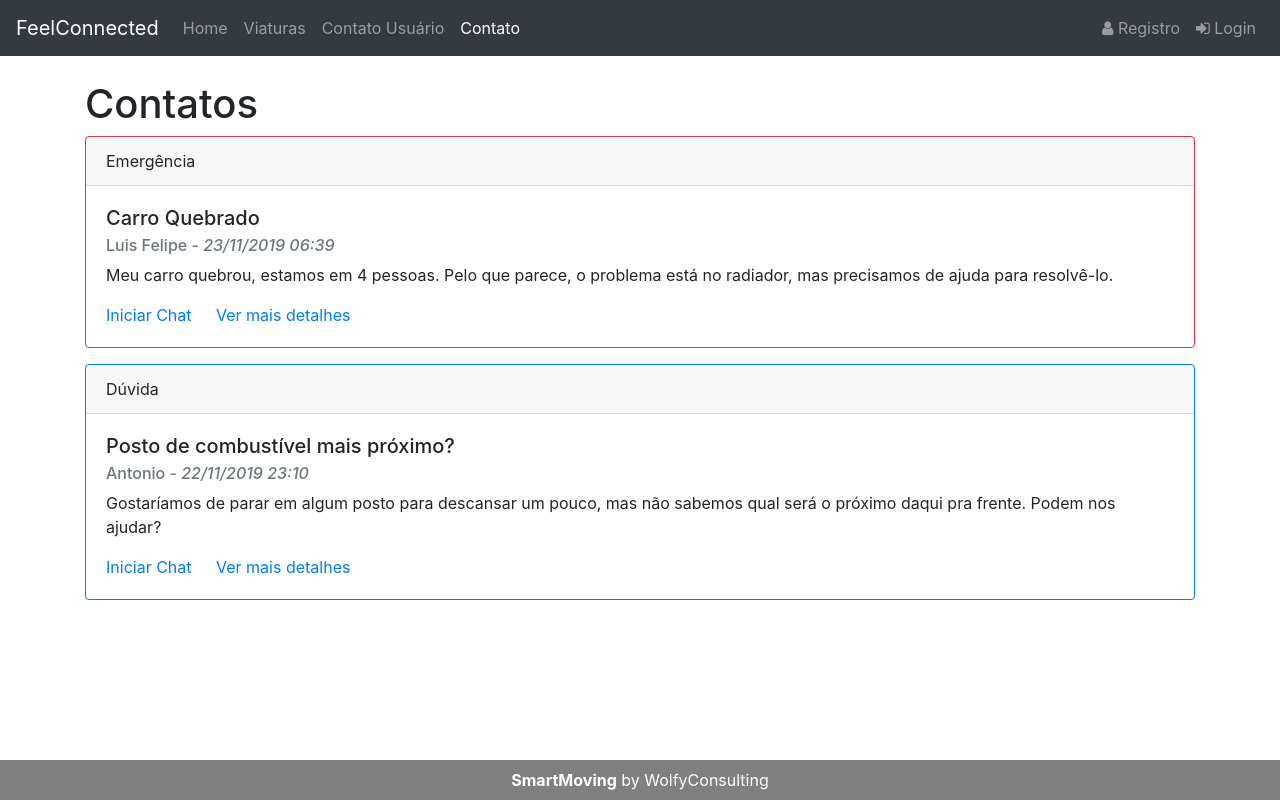
After one commit to 2904nando/EcoRodovias, a Flask app: page /contato in a window 1280 px wide. The commit adds this page. Run offline with Flask 2, Linux system fonts and the light colour scheme; some libraries are stand-ins or nearby versions.

Commit message:
Melhorias página de contato

```diff
--- a/feelConnected/static/styles.css
+++ b/feelConnected/static/styles.css
@@ -16,3 +16,11 @@
 .video-wrapper {
   background-color: grey;
 }
+
+.card {
+  transition: .2s;
+}
+
+.card:hover {
+  transform: scale(1.01);
+}
--- /dev/null
+++ b/feelConnected/templates/contato.html.j2
@@ -0,0 +1,39 @@
+{% extends "shared.html.j2" %}
+{% block title %}Contato{% endblock %}
+
+{% block body %}
+
+<br>
+<h1>Contatos</h1>
+
+<div class="card border-danger mb-3">
+  <div class="card-header">Emergência</div>
+  <div class="card-body">
+    <h5 class="card-title">Carro Quebrado</h5>
+    <h6 class="card-subtitle mb-2 text-muted">Luis Felipe - <i>23/11/2019 06:39</i></h6>
+    <p class="card-text">Meu carro quebrou, estamos em 4 pessoas. Pelo que parece, o problema está no radiador, mas precisamos de ajuda para resolvê-lo.</p>
+    <a href="#" class="card-link">Iniciar Chat</a>
+    <a href="#" class="card-link">Ver mais detalhes</a>
+  </div>
+</div>
+
+<div class="card border-primary mb-3">
+  <div class="card-header">Dúvida</div>
+  <div class="card-body">
+    <h5 class="card-title">Posto de combustível mais próximo?</h5>
+    <h6 class="card-subtitle mb-2 text-muted">Antonio - <i>22/11/2019 23:10</i></h6>
+    <p class="card-text">Gostaríamos de parar em algum posto para descansar um pouco, mas não sabemos qual será o próximo daqui pra frente. Podem nos ajudar?</p>
+    <a href="#" class="card-link">Iniciar Chat</a>
+    <a href="#" class="card-link">Ver mais detalhes</a>
+  </div>
+</div>
+
+
+
+<script type="text/javascript">
+  $(document).ready(function(){
+    $('#nav_contato').addClass('active')
+  })
+</script>
+
+{% endblock %}
--- a/feelConnected/templates/contato_usuario.html.j2
+++ b/feelConnected/templates/contato_usuario.html.j2
@@ -1,5 +1,5 @@
 {% extends "shared.html.j2" %}
-{% block title %}Contato{% endblock %}
+{% block title %}Contato Usuário{% endblock %}
 
 {% block body %}
 
--- a/feelConnected/templates/shared.html.j2
+++ b/feelConnected/templates/shared.html.j2
@@ -28,6 +28,9 @@
           </li>
           <li class="nav-item">
             <a class="nav-link" id="nav_contato_usuario" href="{{ url_for('contato_usuario') }}">Contato Usuário</a>
+          </li>
+          <li class="nav-item">
+            <a class="nav-link" id="nav_contato" href="{{ url_for('contato') }}">Contato</a>
           </li>
         </ul>
         <ul class="nav navbar-nav ml-auto">
```
